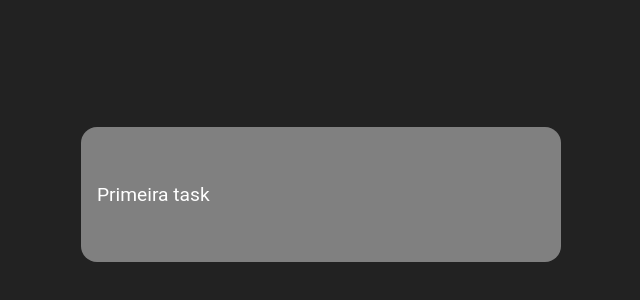
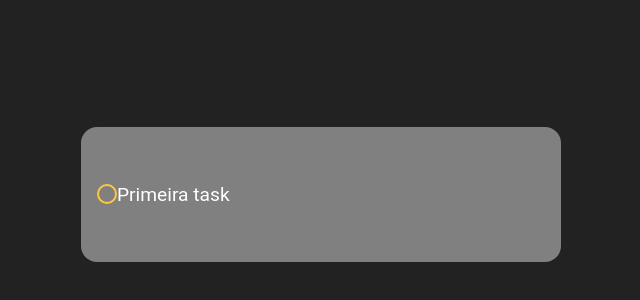
Before and after one commit to franciscogazaniga/exercicios-polotech-react2, a React (Create React App) app: page / in a window 1280 px wide. Shown: the part 206-506 px from the top of the page, without its empty margins (319-959 px from the left). Built offline with nearby package versions, Linux system fonts and the light colour scheme.

Commit message:
CheckBox created

```diff
--- /dev/null
+++ b/src/components/CheckBox/CheckBox.styles.ts
@@ -0,0 +1,15 @@
+import styled from "styled-components";
+import { globalColorsObject } from "../../styles";
+
+export const CheckBoxCircle = styled.button<{completed: boolean}>`
+    display: flex;
+    flex-direction: column;
+    align-items: stretch;
+    height: 20px;
+    width: 20px;
+    border: 2px solid ${globalColorsObject.primaryColor};
+    border-radius: 100%;
+    cursor: pointer;
+    background-color: ${(props) =>
+    props.completed ? globalColorsObject.primaryColor : 'gray'};
+`
--- /dev/null
+++ b/src/components/CheckBox/CheckBox.tsx
@@ -0,0 +1,8 @@
+import { CheckBoxCircle } from "./CheckBox.styles";
+import { ICheckBoxTypes } from "./CheckBox.types";
+
+export const CheckBox = ({completed = false, onClick}: ICheckBoxTypes) => {
+  return (
+    <CheckBoxCircle completed={completed} onClick={onClick}/>
+  );
+};
--- /dev/null
+++ b/src/components/CheckBox/CheckBox.types.ts
@@ -0,0 +1,5 @@
+export interface ICheckBoxTypes {
+  id: number;
+  completed?: boolean;
+  onClick?: () => void;
+}
--- a/src/components/Listview/Listview.tsx
+++ b/src/components/Listview/Listview.tsx
@@ -1,3 +1,5 @@
+import { useState } from "react";
+import { CheckBox } from "../CheckBox/CheckBox";
 import {
   ListContainer,
   TodoListContainer,
@@ -10,13 +12,22 @@ const Listview = () => {
     { id: "1", label: "Primeira task", isComplete: false },
   ];
 
+  const[taskCompleted, setTaskCompleted] = useState(false)
+
+  function handleTask() {
+    setTaskCompleted(!taskCompleted)
+  }
+
   return (
     <ListContainer>
       <TodoListContainer>
         <TodoListItem>
-          {tasks.map((eachTask) => {
-            return eachTask.label;
-          })}
+          {tasks.map((eachTask, key) => (
+              <>
+                <CheckBox id={key} completed={taskCompleted} onClick={() => handleTask()}/>
+                {eachTask.label}
+              </>
+          ))}
         </TodoListItem>
       </TodoListContainer>
     </ListContainer>
```
